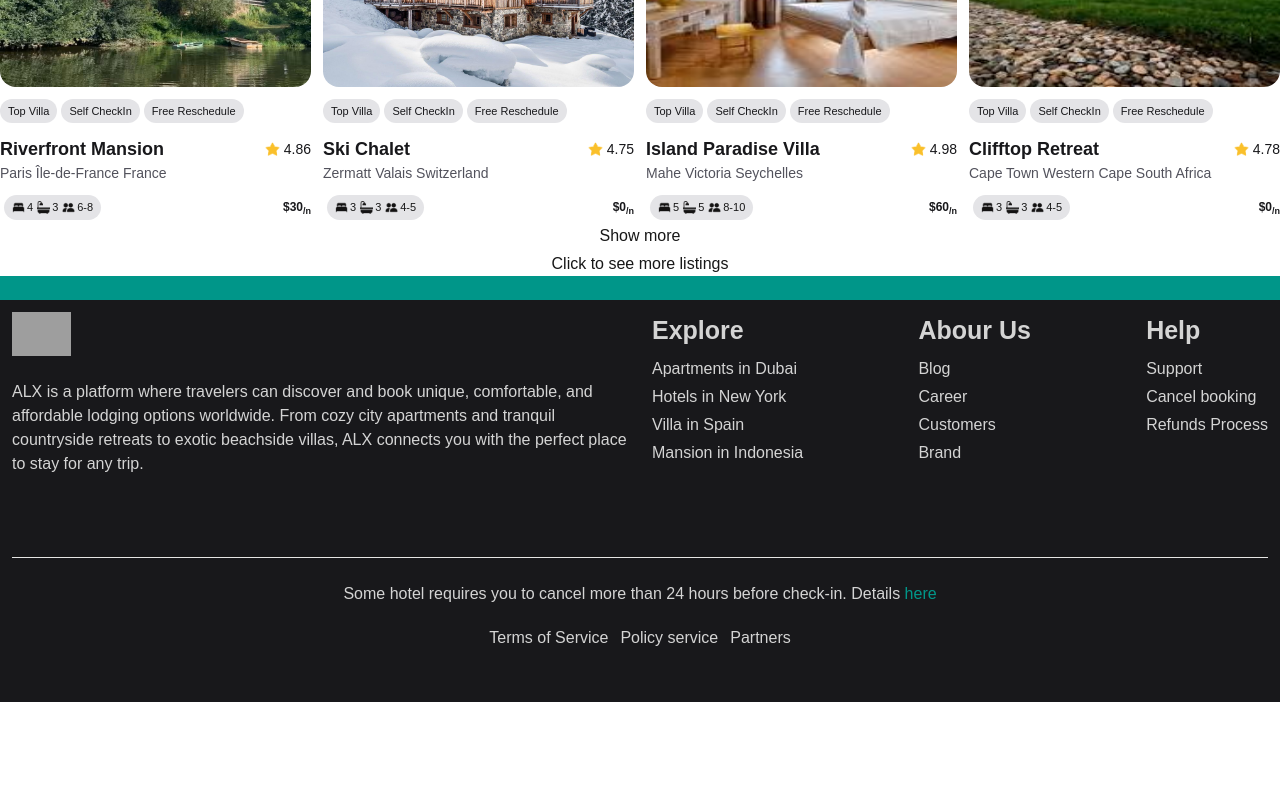
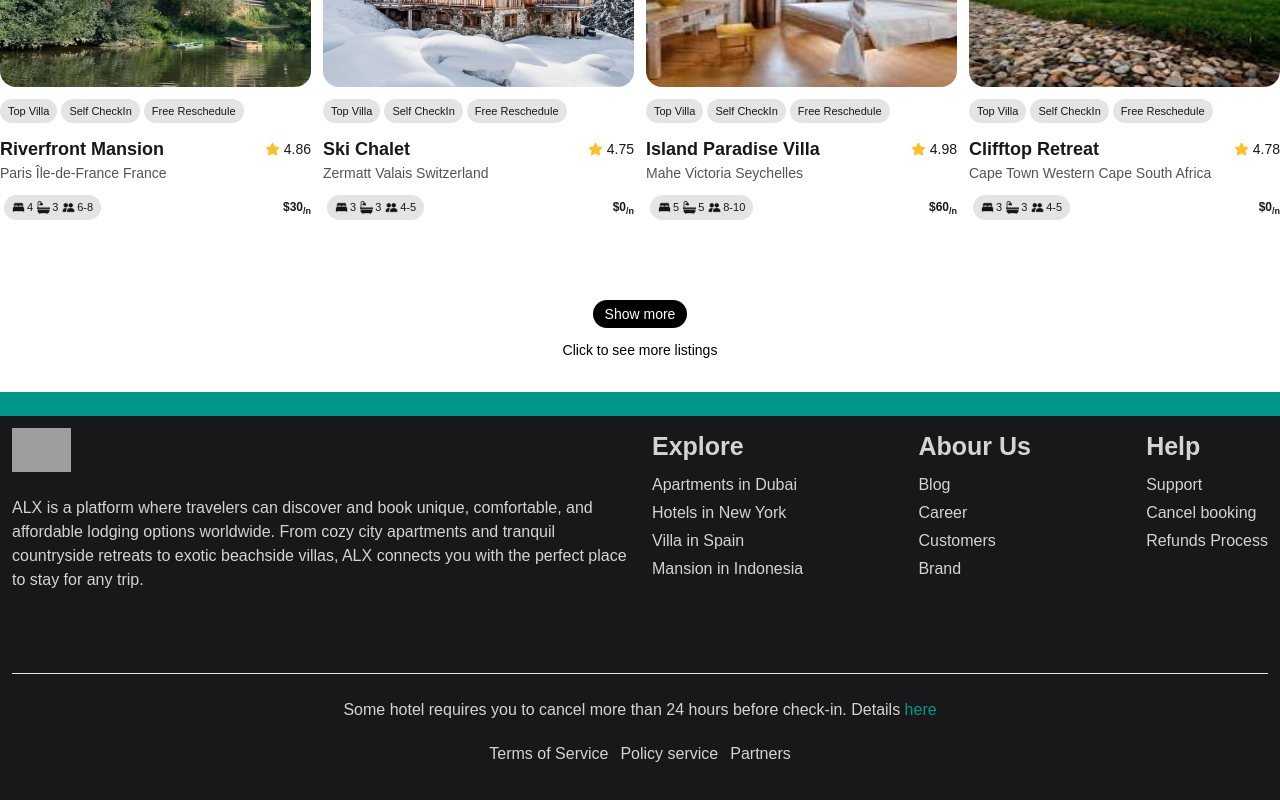
Before and after one commit to kaberege/alx-listing-app-00, a Next.js app: page / in a window 1280 px wide. Shown: the part 2355-3155 px from the top of the page. Before the commit the page ends 3057 px from the top, so only its background shows below. Built offline with nearby package versions, Linux system fonts and the light colour scheme; grey boxes are pictures that could not be loaded.

Commit message:
added show more button

```diff
--- a/components/layout/Header.tsx
+++ b/components/layout/Header.tsx
@@ -18,7 +18,7 @@ const Header = () => {
           <p className='text-white text-xs sm:text-base font-semibold'>Overseas trip? Get the latest information on travel guides</p>
           <button
             className='text-white hover:text-amber-50 text-xs sm:text-sm text-center cursor-pointer font-semibold bg-black rounded-full
-          px-2 py-1 hover:bg-slate-700 transition-colors'>
+          px-2 py-1 hover:bg-slate-700 focus:ring-2 focus:ring-slate-950 transition-colors'>
             More&nbsp;Info
           </button>
         </div>
@@ -127,12 +127,12 @@ const Header = () => {
           </button>
           <div className='flex gap-2 max-lg:hidden'>
             <button
-              className='flex items-center justify-center text-white text-base bg-teal-600 rounded-full
+              className='flex items-center justify-center text-white text-base bg-teal-600 rounded-full focus:ring-2 focus:ring-teal-800
             py-1 px-3 hover:bg-teal-700 transition-colors cursor-pointer shadow-sm shadow-teal-900'
             >Sign in
             </button>
             <button
-              className='flex items-center justify-center text-zinc-900 text-base rounded-full shadow-sm shadow-zinc-500
+              className='flex items-center justify-center text-zinc-900 text-base rounded-full shadow-sm shadow-zinc-500 focus:ring-2 focus:ring-zinc-700
             border-1 border-neutral-200  hover:bg-neutral-300 transition-colors cursor-pointer py-1 px-3'
             >
               Sign up
--- a/pages/index.tsx
+++ b/pages/index.tsx
@@ -174,9 +174,16 @@ export default function Home() {
           ))
         }
       </section>
-      <section className='container flex flex-col items-center justify-center mx-auto'>
-        <button className='px-2 py-1 rounded-full'>Show more</button>
-        <p className='text-center'>Click to see more listings</p>
+      <section
+        className='container flex flex-col items-center justify-center gap-3 mx-auto
+        mt-25 mb-9 sm:mt-30 sm:mb-13 lg:mt-20 lg:mb-8'>
+        <button
+          className='text-white hover:text-amber-50 text-xs sm:text-sm text-center cursor-pointer font-medium bg-black rounded-full
+          px-3 py-1 hover:bg-slate-700 focus:ring-2 focus:ring-slate-950 transition-colors'
+        >
+          Show more
+        </button>
+        <p className='text-sm text-black text-center font-medium'>Click to see more listings</p>
       </section>
     </>
   );
```
